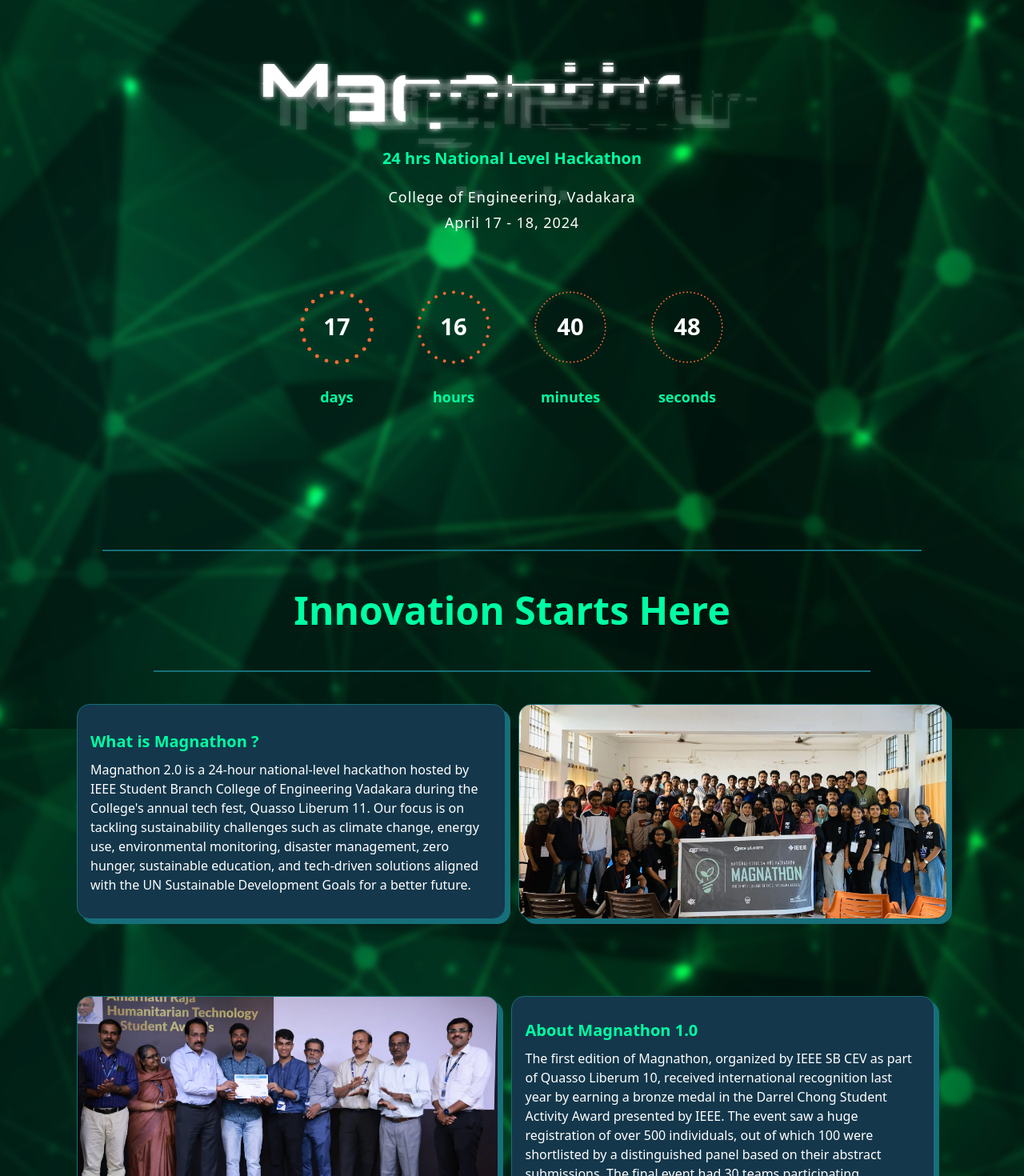
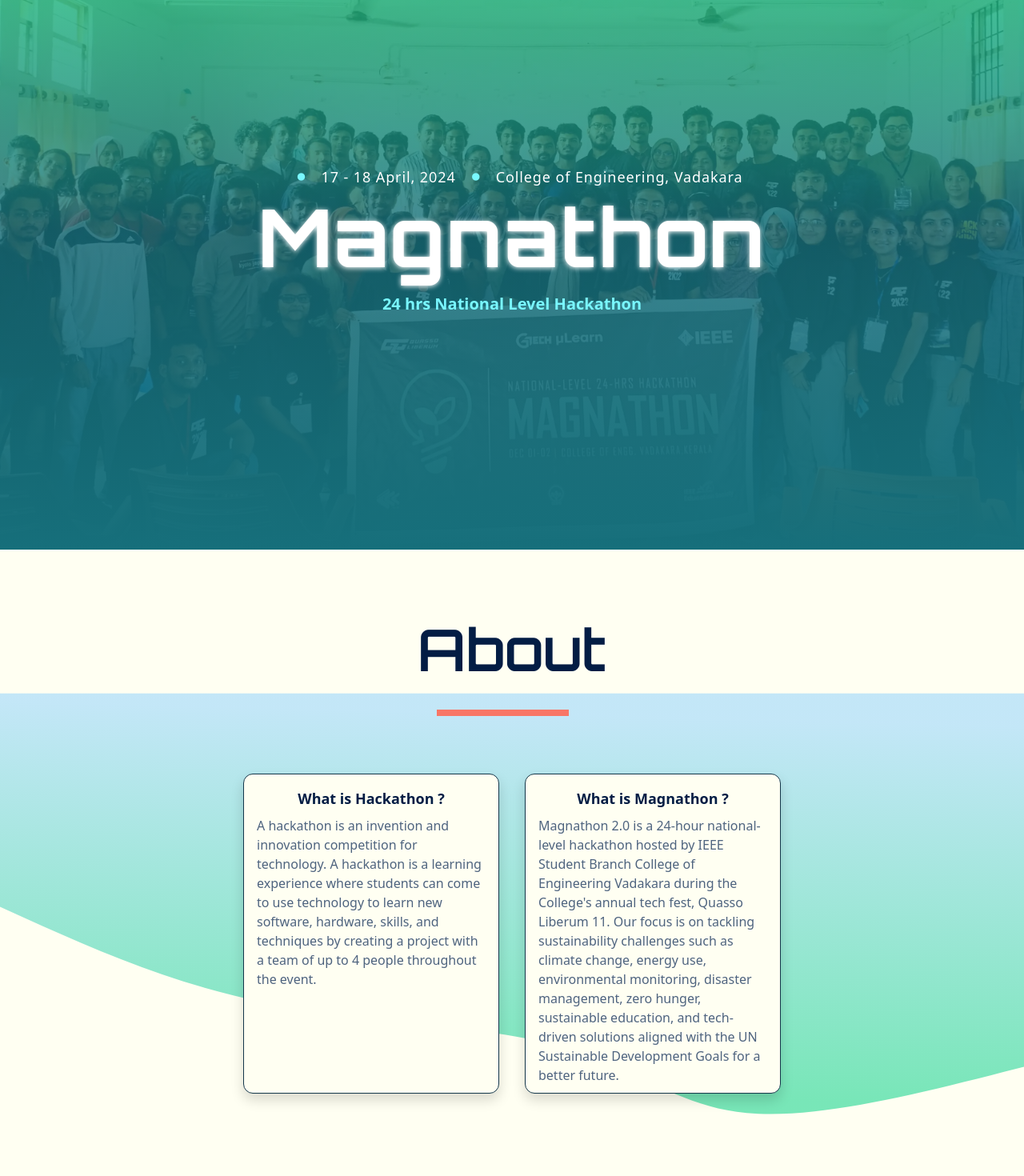
Before and after one commit to hafiscp/magnathon, a Vue app: page / in a window 1280 px wide. Shown: the part 113-1583 px from the top of the page at 80% size. Built offline with nearby package versions, Linux system fonts and the light colour scheme.

Commit message:
Test 1.0

```diff
--- a/src/App.vue
+++ b/src/App.vue
@@ -10,11 +10,34 @@
 </script>
 
 <template>
-  <Navbar />
-  <section id="homepage" class="homepage flex flex-col md:flex-row justify-center items-center mt-20 sm:mx-10">
+  <!-- <Navbar /> -->
+  <section id="homepage" class="homepage flex flex-col md:flex-row justify-center items-center">
     <Landing />
   </section>
-  <section id="about" class="flex min-h-screen flex-col items-center justify-center py-30">
+  <section id="about" class="flex min-h-screen flex-col items-center mt-2">
+    <svg width="100%" height="100%" id="svg" viewBox="0 0 1440 690" xmlns="http://www.w3.org/2000/svg"
+      class="transition duration-300 ease-in-out delay-150 absolute top-[-20vw] left-0 z-[-1]">
+      <defs>
+        <linearGradient id="gradient" x1="53%" y1="0%" x2="47%" y2="100%">
+          <stop offset="5%" stop-color="#00d084"></stop>
+          <stop offset="95%" stop-color="#8ED1FC"></stop>
+        </linearGradient>
+      </defs>
+      <path
+        d="M 0,700 L 0,175 C 144.71428571428572,137.76785714285714 289.42857142857144,100.53571428571429 390,110 C 490.57142857142856,119.46428571428571 547,175.62499999999997 656,205 C 765,234.37500000000003 926.5714285714287,236.96428571428572 1066,265 C 1205.4285714285713,293.0357142857143 1322.7142857142858,346.5178571428571 1440,400 L 1440,700 L 0,700 Z"
+        stroke="none" stroke-width="0" fill="url(#gradient)" fill-opacity="0.53"
+        class="transition-all duration-300 ease-in-out delay-150 path-0" transform="rotate(-180 720 350)"></path>
+      <!-- <defs>
+            <linearGradient id="gradient" x1="53%" y1="0%" x2="47%" y2="100%">
+                <stop offset="5%" stop-color="#00d084"></stop>
+                <stop offset="95%" stop-color="#8ED1FC"></stop>
+            </linearGradient>
+        </defs>
+        <path
+            d="M 0,700 L 0,408 C 112.07142857142858,455.375 224.14285714285717,502.75 350,495 C 475.85714285714283,487.25 615.5,424.37500000000006 733,409 C 850.5,393.62499999999994 945.8571428571429,425.75 1060,471 C 1174.142857142857,516.25 1307.0714285714284,574.625 1440,633 L 1440,700 L 0,700 Z"
+            stroke="none" stroke-width="0" fill="url(#gradient)" fill-opacity="1"
+            class="transition-all duration-300 ease-in-out delay-150 path-1" transform="rotate(-180 720 350)"></path> -->
+    </svg>
     <About />
   </section>
   <section id="prize" class="flex min-h-screen flex-col items-center justify-center py-30">
@@ -38,4 +61,9 @@
   .homepage {
     height: calc(100vh - 5rem);
   }
+  .image{
+    background-image: url("./assets/images/img2.webp");
+    background-position: center;
+    background-size: cover;
+  }
 </style>
--- a/src/assets/style.css
+++ b/src/assets/style.css
@@ -1,19 +1,47 @@
 @import url('https://fonts.googleapis.com/css2?family=Orbitron:wght@400..900&display=swap');
 
 body {
-
-    background-image: url(/src/assets/images/bg.svg.svg);
     width: 100vw;
     overflow-x: hidden;
-
+    background-color: #FFFFF2;
     /* background-image: url(https: //unsplash.com/photos/green-and-blue-color-illustration-K5OLjMlPe4U); */
 }
 
-#app{
+#app {
     width: 100vw;
     overflow-x: hidden;
 }
 
-.hero{
+.hero {
     font-family: 'Orbitron';
 }
+
+#homepage {
+    background-position: center;
+    background-image: url("./images/img1.webp");
+    background-size: cover;
+    position: relative;
+    background-color: rgba(22, 111, 123, 1);
+    height: 100vh;
+}
+
+#overlay {
+    height: 100vh;
+    width: 100%;
+    position: absolute;
+    top: 0;
+    left: 0;
+    display: flex;
+    flex-direction: column;
+    justify-content: center;
+    align-items: center;
+    background: linear-gradient(0deg,rgba(22, 111, 123, 1),rgba(22, 111, 123, 0.8), rgba(29,204,126,0.8));
+}
+
+#about h1{
+    font-family: 'Orbitron';
+}
+
+#about{
+    position: relative;
+}
--- a/src/components/About.vue
+++ b/src/components/About.vue
@@ -1,50 +1,29 @@
 <template>
-    <hr class="border border-[#166F7B] mx-[10%] w-[80%]">
-    <h1 class="index-module_type__E-SaG font-bold text-[20px] sm:text-[36px] md:text-[48px] text-center my-[3%] text-[#00FFA3]"
-        id="header" v-motion-slide-visible-bottom>
-    </h1>
-    <hr class="border border-[#166F7B] mx-[10%] w-[70%]">
-    <div class="py-10 md:px-16" id="about">
-        <div class="w-full flex flex-col justify-center items-center px-8">
-            <div class="flex flex-col xl:flex-row w-[100%]">
-                <div class="about-card flex flex-col justify-center w-[100%] xl:w-[50%] me-4 mb-4 order-2 xl:order-1 p-2 md:p-4"
-                    v-motion-slide-visible-left>
-                    <p class="text-[20px] 2xl:text-[36px] font-bold text-[#00FFA3] mb-2">What is Magnathon ?</p>
-                    <p class="text-white">Magnathon 2.0 is a 24-hour national-level hackathon hosted by IEEE Student
-                        Branch College of Engineering Vadakara during the College's annual tech fest, Quasso Liberum 11.
-                        Our
-                        focus is on tackling sustainability challenges such as climate change, energy use, environmental
-                        monitoring, disaster management, zero hunger, sustainable education, and tech-driven solutions
-                        aligned with the UN Sustainable Development Goals for a better future.</p>
-                </div>
-                <div class="xl:w-1/2 flex flex-col justify-center items-center relative order-1 xl:order-2 mb-4"
-                    v-motion-slide-visible-right>
-                    <div class="w-full flex items-center rounded-lg">
-                        <img src="../assets/images/img1.webp" class="about-carousel" alt="image 1 - magnathon '22">
-                    </div>
-                </div>
+
+    <div class="z-50 flex flex-col justify-center items-center">
+        <div class="mt-20">
+            <h1 class="text-[#031d44] text-7xl font-semibold">About</h1>
+            <hr class="mt-10 border-4 border-[#F87666] mx-[10%] w-[70%]">
+        </div>
+        <div class="py-10 md:px-16 w-full flex flex-col md:flex-row justify-center items-center mt-4">
+            <div class="about-card">
+                <h2 class="text-lg font-semibold text-center text-[#031d44]">What is Hackathon ?</h2>
+                <p class="mt-2 text-[rgba(3,33,78,0.7)]">A hackathon is an invention and innovation competition for
+                    technology. A hackathon is a
+                    learning experience where students can come to use technology to learn new software, hardware,
+                    skills,
+                    and techniques by creating a project with a team of up to 4 people throughout the event.</p>
             </div>
-        </div>
-    </div>
-    <div class="py-10 md:px-16">
-        <div class="w-full flex flex-col justify-center items-center px-8">
-            <div class="flex flex-col xl:flex-row w-[100%]">
-                <div class="xl:w-1/2 flex flex-col justify-center items-center relative xl:me-4 mb-4"
-                    v-motion-slide-visible-left>
-                    <div class="w-full flex items-center rounded-lg">
-                        <img src="../assets/images/img2.webp" class="about-carousel" alt="image 2 - magnathon '22">
-                    </div>
-                </div>
-                <div class="about-card flex flex-col justify-center w-[100%] xl:w-[50%] me-4 mb-4 p-2 md:p-4"
-                    v-motion-slide-visible-right>
-                    <p class="text-[20px] 2xl:text-[36px] font-bold text-[#00FFA3] mb-2">About Magnathon 1.0</p>
-                    <p class="text-white">The first edition of Magnathon, organized by IEEE SB CEV as part of Quasso
-                        Liberum 10, received international recognition last year by earning a bronze medal in the Darrel
-                        Chong Student Activity Award presented by IEEE. The event saw a huge registration of over 500
-                        individuals, out of which 100 were shortlisted by a distinguished panel based on their abstract
-                        submissions. The final event had 30 teams participating.</p>
-                </div>
-
+            <div class="about-card">
+                <h2 class="text-lg font-semibold text-center text-[#031d44]">What is Magnathon ?</h2>
+                <p class="mt-2 text-[rgba(3,33,78,0.7)]">Magnathon 2.0 is a 24-hour national-level hackathon hosted by
+                    IEEE
+                    Student Branch College of
+                    Engineering Vadakara during the College's annual tech fest, Quasso Liberum 11. Our focus is on
+                    tackling
+                    sustainability challenges such as climate change, energy use, environmental monitoring, disaster
+                    management, zero hunger, sustainable education, and tech-driven solutions aligned with the UN
+                    Sustainable Development Goals for a better future.</p>
             </div>
         </div>
     </div>
@@ -71,14 +50,14 @@
 
 <style scoped>
 .about-card {
-
-    box-shadow: 6px 6px #166F7B;
-    border-radius: 1rem;
-    border-width: 1px;
-    --tw-border-opacity: 1;
-    border-color: #166F7B;
-    --tw-bg-opacity: 1;
-    background-color: #14374B;
+    width: 320px;
+    height: 400px;
+    background-color: #fffff2;
+    padding: 1rem;
+    border-radius: 0.75rem;
+    margin: 1rem;
+    border: #14374B 0.01rem solid;
+    box-shadow: 0 .5rem 1rem rgba(0, 0, 0, .15) !important;
 }
 
 .about-carousel {
@@ -174,7 +153,7 @@
     }
 }
 
-@media (max-width: 538px){
+@media (max-width: 538px) {
     @keyframes slide {
         0% {
             transform: translate(0)
@@ -211,47 +190,5 @@
 
 <script setup>
 
-document.addEventListener('DOMContentLoaded', function (event) {
-    // array with texts to type in typewriter
-    const dataText = ["Code, Solve, Repeat", "Innovation Starts Here", "Crack the Code, Shape the Future", "Challenge Accepted"];
-
-    // type one text in the typwriter
-    // keeps calling itself until the text is finished
-    function typeWriter(text, i, fnCallback) {
-        // chekc if text isn't finished yet
-        if (i < (text.length)) {
-            // add next character to h1
-            document.querySelector("h1").innerHTML = text.substring(0, i + 1) + '<span aria-hidden="true"></span>';
-
-            // wait for a while and call this function again for next character
-            setTimeout(function () {
-                typeWriter(text, i + 1, fnCallback)
-            }, 100);
-        }
-        // text finished, call callback if there is a callback function
-        else if (typeof fnCallback == 'function') {
-            // call callback after timeout
-            setTimeout(fnCallback, 700);
-        }
-    }
-    // start a typewriter animation for a text in the dataText array
-    function StartTextAnimation(i) {
-        if (typeof dataText[i] == 'undefined') {
-            setTimeout(function () {
-                StartTextAnimation(0);
-            }, 20000);
-        }
-        // check if dataText[i] exists
-        if (i < dataText[i].length) {
-            // text exists! start typewriter animation
-            typeWriter(dataText[i], 0, function () {
-                // after callback (and whole text has been animated), start next text
-                StartTextAnimation(i + 1);
-            });
-        }
-    }
-    // start the text animation
-    StartTextAnimation(0);
-});
 
 </script>
--- a/src/components/Landing.vue
+++ b/src/components/Landing.vue
@@ -1,21 +1,28 @@
 <template>
-    <div class="md:w-1/2 text-center relative">
+    <div id="overlay" class="text-center relative">
         <div
-            class="text-6xl md:text-8xl font-sans font-bold text-palette-200 flex flex-col justify-center items-center">
-            <h2 class="hero glitch layers" data-text="Magnathon 2.0"><span>Magnathon</span></h2>
-            <div class="mt-5 text-xl font-sans font-bold text-[#00FFA3]">
+            class="text-6xl md:text-8xl font-sans font-bold text-palette-200 flex flex-col justify-center items-center mt-10">
+            <div
+                class=" flex-col lg:flex-row justify-center items-center mt-5 first-letter:font-sans hidden lg:flex">
+                <div class="text-[50px] text-[#79F7FF] flex justify-center items-center"><i class="bi bi-dot"></i><span
+                        class="font-extralight tracking-wider text-lg text-white">17 - 18 April, 2024</span></div>
+
+                <div class="text-[50px] text-[#79F7FF] flex justify-center items-center"><i class="bi bi-dot"></i><span
+                        class="font-extralight tracking-wider text-lg text-white">College of Engineering,
+                        Vadakara</span></div>
+
+            </div>
+            <h2 class="hero"><span>Magnathon</span></h2>
+            <div class="mt-5 text-xl font-sans font-bold text-[#79F7FF]">
                 24 hrs National Level Hackathon
             </div>
-            <div class="flex flex-col justify-center items-center mt-5 first-letter:font-sans text-palette-400">
-                <span class="font-extralight tracking-wider text-lg text-white">College of Engineering, Vadakara</span>
-                <span class="font-extralight tracking-wider mt-1 text-lg text-white">April 17 - 18, 2024</span>
-            </div>
+
             <div class="first-letter:font-sans text-palette-400">
                 <div class="apply-button" data-hackathon-slug="magnathon2024" data-button-theme="light"
                     style="height: 44px; width: 312px"></div>
 
             </div>
-            <div class="min-h-full px-2 flex flex-col justify-center items-center mb-20">
+            <!-- <div class="min-h-full px-2 flex flex-col justify-center items-center mb-20">
                 <div class="grid grid-cols-2 w-[50%] sm:grid-cols-4 sm:w-[100%] items-center mx-auto">
                     <div class="flex flex-col justify-center items-center"><svg width="100%" height="100%"
                             viewBox="0 0 300 300">
@@ -212,7 +219,7 @@
                         <h3 class="text-lg text-[#00FFA3]">seconds</h3>
                     </div>
                 </div>
-            </div>
+            </div> -->
         </div>
     </div>
 </template>
```
Lines whose indentation alone changed are shown as unchanged.
